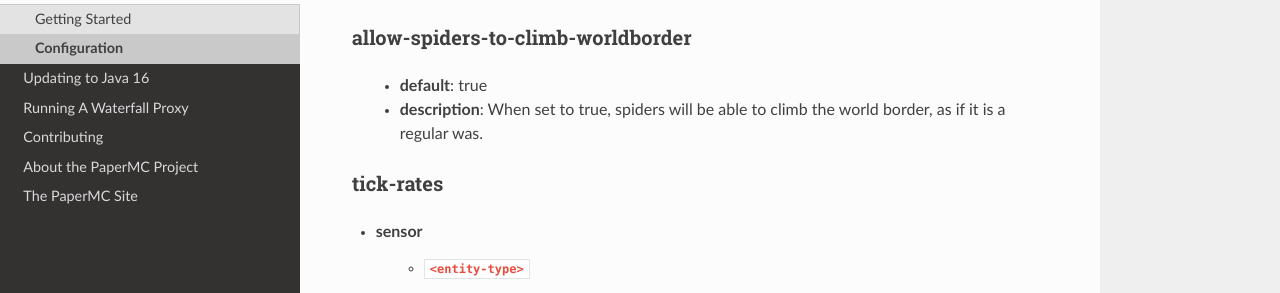
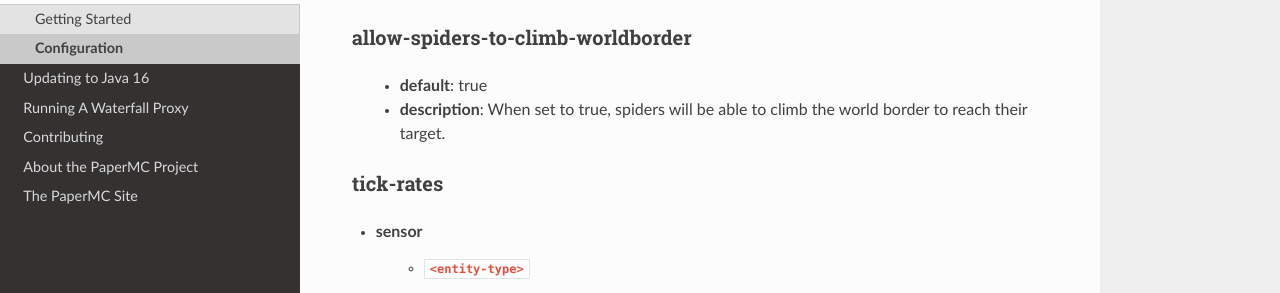
Before and after one commit to PaperMC/PaperDocs, a Sphinx documentation site: the page built from source/server/configuration.rst, in a window 1280 px wide and 900 px high, scrolled down 28345 px. Shown: the part 158-451 px from the top of the window. Built offline with Sphinx 7.4.7 and the Read the Docs theme 2.0.0, drawn with Linux system fonts in a browser that asks for light colours.

Commit message:
Englishing is my passion.

```diff
--- a/source/server/configuration.rst
+++ b/source/server/configuration.rst
@@ -1218,8 +1218,7 @@ allow-spiders-to-climb-worldborder
 ~~~~~~~~~~~~~~~~~~~~~~~~~~~~~~~~~~
    - **default**: true
    - **description**: When set to true, spiders will be able to climb the
-     world border, as if it is a regular was.
-
+     world border to reach their target.
 tick-rates
 ~~~~~~~~~~
 * sensor
```
